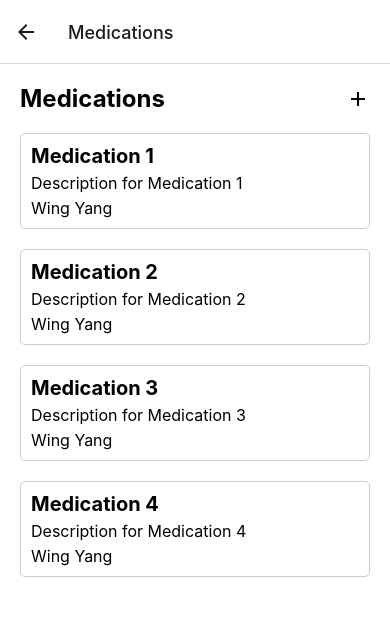
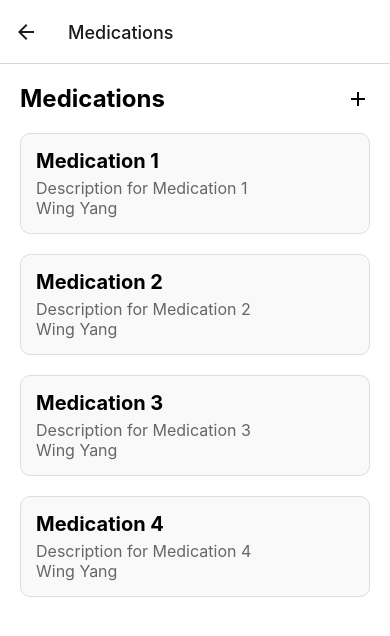
Before and after one commit to reyhanSchool/capstone, a React Native app: screen /Medications in a window 390 px wide. Shown: the top 636 px of the page. Built offline with nearby package versions, Linux system fonts and the light colour scheme.

Commit message:
Appearance Made some changes to how they pages look

```diff
--- a/components/MedicationDetails.js
+++ b/components/MedicationDetails.js
@@ -1,5 +1,6 @@
 import React, { useState } from 'react';
-import { View, Text, TextInput, StyleSheet, ScrollView } from 'react-native';
+import { View, Text, TextInput, StyleSheet, ScrollView, TouchableOpacity } from 'react-native';
+import { MaterialIcons } from '@expo/vector-icons';
 
 const MedicationDetails = ({ route }) => {
     // Extract the medication object from the route parameters
@@ -9,10 +10,27 @@ const MedicationDetails = ({ route }) => {
     const [editedDescription, setEditedDescription] = useState(medication.description);
     const [editedDoctor, setEditedDoctor] = useState(medication.doctor);
 
+    // Function to handle save action
+    const handleSave = () => {
+        // Perform save operation here (e.g., update the medication in the database)
+        console.log("Saving changes...");
+    };
+
     return (
         <View style={styles.container}>
+            {/* Header */}
+            <View style={styles.header}>
+                <Text style={styles.title}>Medication Details</Text>
+                <TouchableOpacity onPress={handleSave}>
+                    <MaterialIcons name="done" size={24} color="black" />
+                </TouchableOpacity>
+            </View>
+
+            {/* Medication Information */}
             <ScrollView style={styles.scrollView}>
-                <Text style={styles.title}>{medication.title}</Text>
+                <Text style={styles.sectionTitle}>{medication.title}</Text>
+
+                {/* Description */}
                 <Text style={styles.label}>Description:</Text>
                 <TextInput
                     style={styles.input}
@@ -20,12 +38,21 @@ const MedicationDetails = ({ route }) => {
                     onChangeText={text => setEditedDescription(text)}
                     multiline={true}
                 />
+
+                {/* Doctor */}
                 <Text style={styles.label}>Doctor:</Text>
                 <TextInput
                     style={styles.input}
                     value={editedDoctor}
                     onChangeText={text => setEditedDoctor(text)}
                 />
+
+                {/* Additional Information */}
+                <Text style={styles.label}>Dosage:</Text>
+                <Text style={styles.text}>{medication.dosage}</Text>
+
+                <Text style={styles.label}>Date Prescribed:</Text>
+                <Text style={styles.text}>{medication.DatePrescribed}</Text>
             </ScrollView>
         </View>
     );
@@ -37,24 +64,40 @@ const styles = StyleSheet.create({
         backgroundColor: '#F0F2F5',
         padding: 20,
     },
+    header: {
+        flexDirection: 'row',
+        justifyContent: 'space-between',
+        alignItems: 'center',
+        marginBottom: 20,
+    },
     title: {
-        fontSize: 28,
+        fontSize: 24,
+        fontWeight: 'bold',
+        color: '#333',
+    },
+    sectionTitle: {
+        fontSize: 20,
         fontWeight: 'bold',
         marginBottom: 10,
         color: '#333',
     },
     label: {
-        fontSize: 22,
+        fontSize: 18,
         fontWeight: 'bold',
         marginBottom: 5,
         color: '#666',
     },
     input: {
-        fontSize: 18,
+        fontSize: 16,
         marginBottom: 15,
         padding: 10,
         backgroundColor: '#fff',
         borderRadius: 5,
+    },
+    text: {
+        fontSize: 16,
+        marginBottom: 10,
+        color: '#333',
     },
     scrollView: {
         flex: 1,
--- a/components/MedicationForm.js
+++ b/components/MedicationForm.js
@@ -4,17 +4,17 @@ import { View, TextInput, Button, StyleSheet } from 'react-native';
 const MedicationForm = ({ onSubmit }) => {
     const [newMedicationTitle, setNewMedicationTitle] = useState('');
     const [newMedicationDescription, setNewMedicationDescription] = useState('');
-    const [PractionerOrder, setNewMedicationPractioner] = useState('');
+    const [practitioner, setPractitioner] = useState('');
 
     const handleAddMedication = () => {
         onSubmit({
             title: newMedicationTitle,
             description: newMedicationDescription,
-            practitioner: PractionerOrder
+            practitioner: practitioner
         });
         setNewMedicationTitle('');
         setNewMedicationDescription('');
-        setNewMedicationPractioner('');
+        setPractitioner('');
     };
 
     return (
@@ -30,12 +30,13 @@ const MedicationForm = ({ onSubmit }) => {
                 placeholder="Medication Description"
                 value={newMedicationDescription}
                 onChangeText={text => setNewMedicationDescription(text)}
+                multiline
             />
             <TextInput
                 style={styles.input}
                 placeholder="Practitioner"
-                value={PractionerOrder}
-                onChangeText={text => setNewMedicationPractioner(text)}
+                value={practitioner}
+                onChangeText={text => setPractitioner(text)}
             />
             <Button title="Add Medication" onPress={handleAddMedication} />
         </View>
@@ -45,13 +46,15 @@ const MedicationForm = ({ onSubmit }) => {
 const styles = StyleSheet.create({
     formContainer: {
         marginTop: 20,
+        paddingHorizontal: 20,
     },
     input: {
         height: 40,
-        borderColor: 'gray',
+        borderColor: '#ccc',
         borderWidth: 1,
-        marginBottom: 10,
+        marginBottom: 20,
         paddingHorizontal: 10,
+        borderRadius: 5,
     },
 });
 
--- a/components/Medications.js
+++ b/components/Medications.js
@@ -3,19 +3,14 @@ import { View, ScrollView, Text, StyleSheet, TouchableOpacity, Animated } from '
 import { MaterialIcons } from '@expo/vector-icons';
 import MedicationDetails from './MedicationDetails';
 import MedicationForm from './MedicationForm';
-import {useNavigation} from '@react-navigation/native';
+import { useNavigation } from '@react-navigation/native';
 
-/*
-So far, the form contains a title, description and a doctor that created the medication
-Need to add doctor comments, assestment, medical insurance information, elder information as well
-
-*/
 const Medications = () => {
     const [medications, setMedications] = useState([
-        { title: 'Medication 1', description: 'Description for Medication 1' , doctor: 'Wing Yang'},
-        { title: 'Medication 2', description: 'Description for Medication 2', doctor: 'Wing Yang'},
-        { title: 'Medication 3', description: 'Description for Medication 3', doctor: 'Wing Yang' },
-        { title: 'Medication 4', description: 'Description for Medication 4', doctor: 'Wing Yang' },
+        { title: 'Medication 1', description: 'Description for Medication 1', doctor: 'Wing Yang', dosage: "2 times per day", DatePrescribed: "Feb 20, 2024" },
+        { title: 'Medication 2', description: 'Description for Medication 2', doctor: 'Wing Yang', dosage: "3 times per day", DatePrescribed: "Feb 20, 2024" },
+        { title: 'Medication 3', description: 'Description for Medication 3', doctor: 'Wing Yang', dosage: "4 times per day", DatePrescribed: "Feb 20, 2024" },
+        { title: 'Medication 4', description: 'Description for Medication 4', doctor: 'Wing Yang', dosage: "1 times per day", DatePrescribed: "Feb 20, 2024" },
     ]);
 
     const [showForm, setShowForm] = useState(false); // State variable to control form visibility
@@ -44,7 +39,7 @@ const Medications = () => {
     };
 
     const viewMedicationDetails = (medication) => {
-        //Navigate from this page to the MedicationDetails which will display all the information about that medication from the database
+        // Navigate to the MedicationDetails screen with the selected medication
         navigation.navigate('MedicationDetails', { medication });
     };
 
@@ -53,7 +48,7 @@ const Medications = () => {
             <View style={styles.header}>
                 <Text style={styles.title}>Medications</Text>
                 <TouchableOpacity onPress={toggleForm}>
-                    <MaterialIcons name={showForm ? "remove" : "add"} size={24} color="black" />
+                    <MaterialIcons name={showForm ? "done" : "add"} size={24} color="black" />
                 </TouchableOpacity>
             </View>
             {!showForm && (
@@ -80,7 +75,6 @@ const Medications = () => {
     );
 };
 
-
 const styles = StyleSheet.create({
     container: {
         flex: 1,
@@ -104,18 +98,20 @@ const styles = StyleSheet.create({
         marginBottom: 20,
     },
     medicationItem: {
-        padding: 10,
+        padding: 15,
         borderWidth: 1,
-        borderColor: '#ccc',
-        borderRadius: 5,
+        borderColor: '#ddd',
+        borderRadius: 10,
+        backgroundColor: '#f9f9f9',
     },
     medicationTitle: {
         fontSize: 20,
         fontWeight: 'bold',
+        marginBottom: 5,
     },
     medicationDescription: {
         fontSize: 16,
-        marginTop: 5,
+        color: '#666',
     },
     formContainer: {
         marginTop: 20,
```
